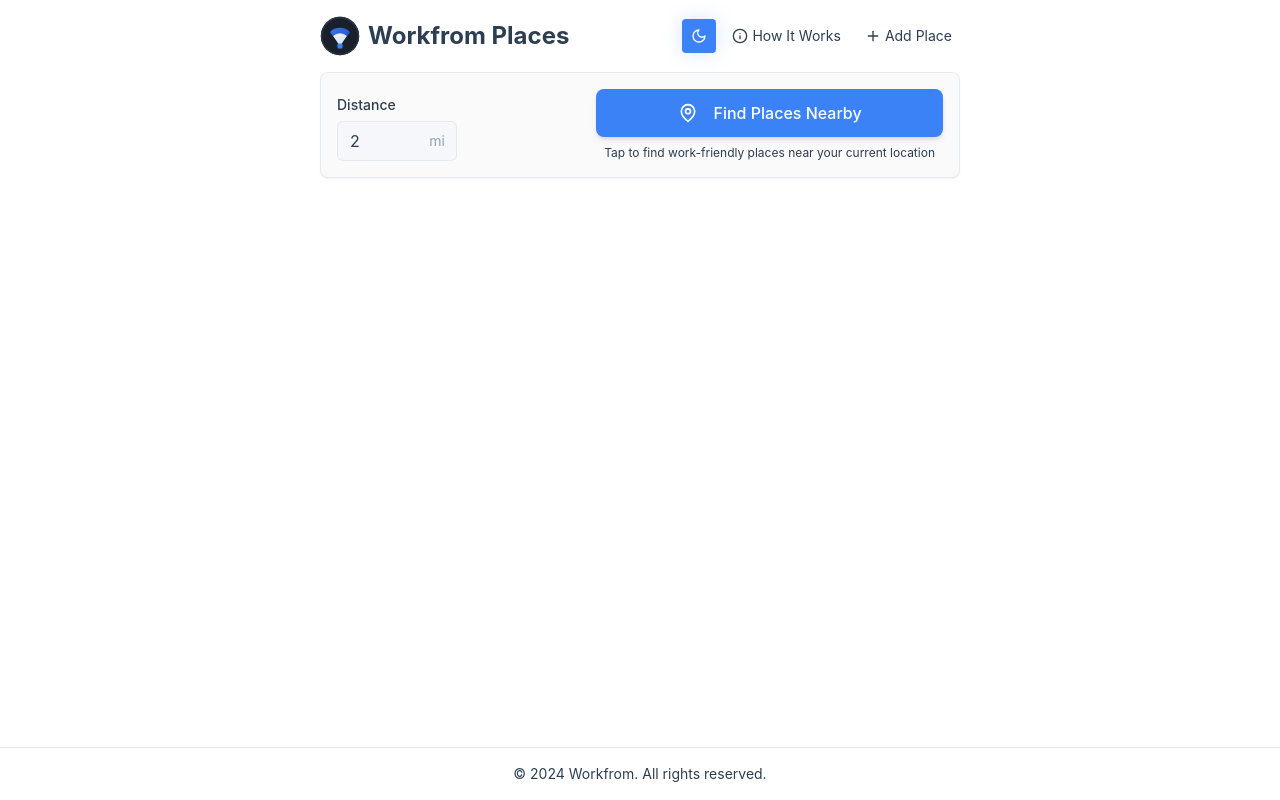
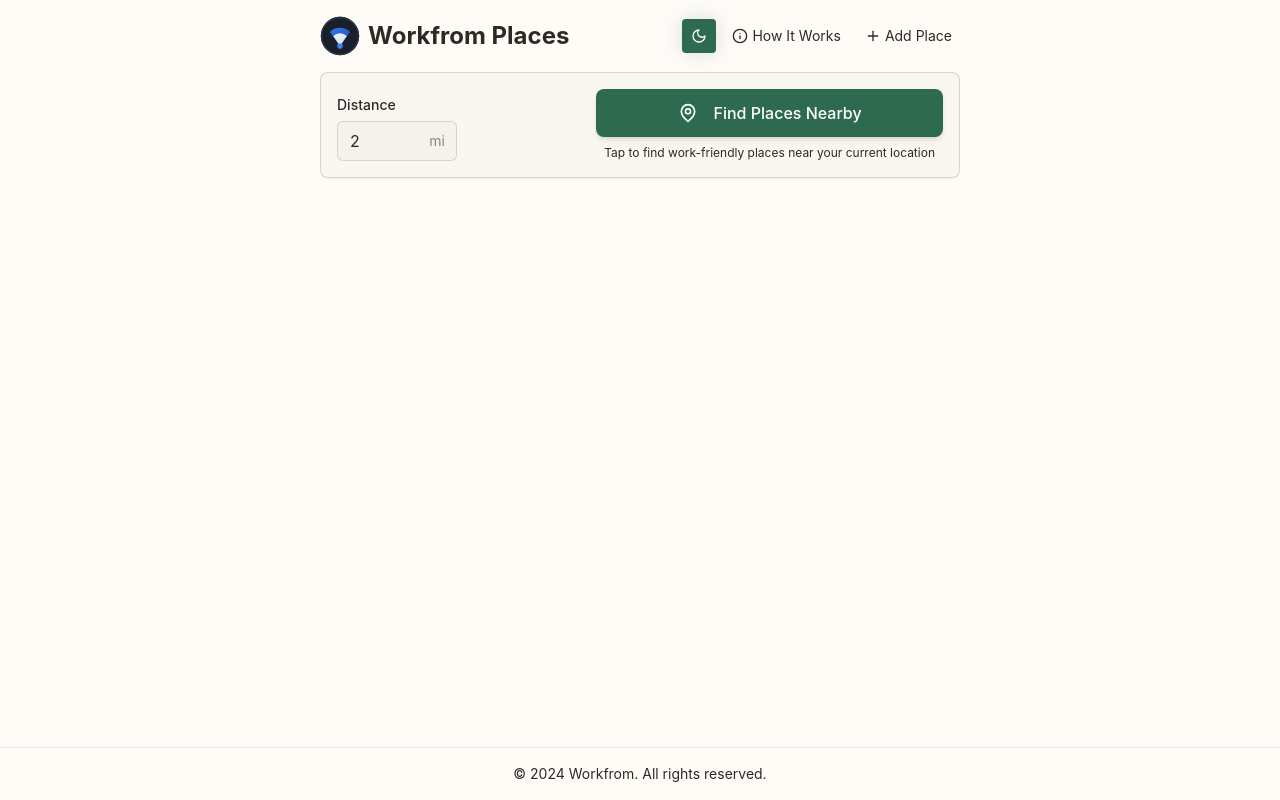
Before and after one commit to darrenbuckner/Workfrom-Places-Search-V2, a React (Create React App) app: page / in a window 1280 px wide. Built offline with nearby package versions, Linux system fonts and the light colour scheme.

Commit message:
this update polishes UX and UI, especially around the ai recommendation.

```diff
--- a/package.json
+++ b/package.json
@@ -22,7 +22,8 @@
     "react-scripts": "5.0.1",
     "recharts": "^2.12.0",
     "serverless-http": "^3.1.1",
-    "web-vitals": "^2.1.4"
+    "web-vitals": "^2.1.4",
+    "moment-timezone": "^0.5.45"
   },
   "devDependencies": {
     "@babel/plugin-proposal-private-property-in-object": "^7.21.11"
--- a/src/PlaceCard.js
+++ b/src/PlaceCard.js
@@ -113,7 +113,7 @@ const PlaceCard = ({ place, onPhotoClick, isRecommended, highlight }) => {
                     ? 'text-[var(--promoted-secondary)]'
                     : isDark && isRecommended
                       ? 'text-white'
-                      : 'text-text-secondary'
+                      : 'text-[var(--text-secondary)]'
                 }`}>
                   Distance: {place.distance} miles
                 </p>
@@ -232,7 +232,7 @@ const PlaceCard = ({ place, onPhotoClick, isRecommended, highlight }) => {
                     ? 'text-[var(--promoted-secondary)]'
                     : isDark && isRecommended
                       ? 'text-white'
-                      : 'text-text-secondary'
+                      : 'text-[var(--text-secondary)]'
                 }`}>
                   <User size={16} className="mr-1 flex-shrink-0" />
                   <span className="truncate">{place.os}</span>
--- a/src/theme.js
+++ b/src/theme.js
@@ -92,96 +92,96 @@ export const darkTheme = {
 };
 
 export const lightTheme = {
-  // Base colors - Clean whites with subtle warmth
-  'bg-primary': '#ffffff',            // Pure white for main background
-  'bg-secondary': '#fafafa',          // Soft white for secondary elements
-  'bg-tertiary': '#f5f7fa',          // Light blue-tinted white for depth
+  // Base colors - Natural whites and creams
+  'bg-primary': '#fffcf8',            // Warm white
+  'bg-secondary': '#faf7f2',          // Soft cream
+  'bg-tertiary': '#f5f2ed',          // Light beige
 
-  // Text colors - Balanced blues and grays
-  'text-primary': '#2c3e50',          // Deep blue-gray
-  'text-secondary': '#64748b',        // Medium blue-gray
-  'text-tertiary': '#94a3b8',         // Light blue-gray
+  // Text colors - Rich earth tones
+  'text-primary': '#2d2a26',          // Deep bark brown
+  'text-secondary': '#615c55',        // Warm gray
+  'text-tertiary': '#8c8782',         // Muted stone
 
-  // Action colors - Ocean-inspired blues
-  'action-primary': '#3b82f6',        // Clear ocean blue
-  'action-primary-hover': '#2563eb',  // Deeper ocean blue
-  'action-primary-light': 'rgba(59, 130, 246, 0.1)',
-  'action-primary-border': 'rgba(59, 130, 246, 0.2)',
+  // Action colors - Forest-inspired greens
+  'action-primary': '#2d6a4f',        // Forest green
+  'action-primary-hover': '#1b4332',  // Deep forest
+  'action-primary-light': 'rgba(45, 106, 79, 0.1)',
+  'action-primary-border': 'rgba(45, 106, 79, 0.2)',
 
-  // Border colors - Subtle definition
-  'border-primary': 'rgba(226, 232, 240, 0.8)',
-  'border-secondary': 'rgba(226, 232, 240, 0.5)',
+  // Border colors - Natural definition
+  'border-primary': 'rgba(210, 204, 193, 0.8)',  // Soft sand
+  'border-secondary': 'rgba(210, 204, 193, 0.5)', // Light sand
 
-  // Component specific - Clean and airy
-  'card-bg': '#ffffff',
-  'card-hover': '#f8fafc',
-  'input-bg': '#ffffff',
-  'input-border': '#e2e8f0',
-  'button-text': '#ffffff',
-  'button-text-muted': '#64748b',
+  // Component specific - Natural materials
+  'card-bg': '#fffcf8',               // Warm white
+  'card-hover': '#faf7f2',            // Soft cream
+  'input-bg': '#fffcf8',              // Warm white
+  'input-border': '#e6e2d9',          // Light stone
+  'button-text': '#ffffff',           // Pure white
+  'button-text-muted': '#615c55',     // Warm gray
 
-  // Interactive colors - Natural progression
-  'interactive-text': '#2c3e50',
-  'interactive-hover': '#1e293b',
-  'interactive-muted': '#64748b',
+  // Interactive colors - Organic progression
+  'interactive-text': '#2d2a26',      // Deep bark brown
+  'interactive-hover': '#1b4332',     // Deep forest
+  'interactive-muted': '#615c55',     // Warm gray
 
-  // Accent colors - Coastal palette
-  'accent-primary': '#3b82f6',
-  'accent-secondary': '#60a5fa',
-  'accent-muted': '#dbeafe',
+  // Accent colors - Nature-inspired
+  'accent-primary': '#2d6a4f',        // Forest green
+  'accent-secondary': '#40916c',      // Sage green
+  'accent-muted': '#d8f3dc',          // Mint mist
 
-  // Status colors - Natural and organic
-  'success': '#34d399',               // Fresh sage green
-  'warning': '#fbbf24',               // Warm sunlight
-  'error': '#f87171',                 // Coral red
-  'info': '#60a5fa',                  // Ocean spray
+  // Status colors - Natural alerts
+  'success': '#2d6a4f',               // Forest green
+  'warning': '#cc7722',               // Amber wood
+  'error': '#bc4749',                 // Clay red
+  'info': '#457b9d',                  // River blue
 
-  // Place-specific colors - Airy and spacious
-  'place-highlight-bg': '#f8fafc',
-  'place-highlight-border': '#e2e8f0',
-  'place-tag-bg': 'rgba(59, 130, 246, 0.08)',
-  'place-tag-text': '#3b82f6',
-  'place-score-high': '#34d399',
-  'place-score-medium': '#fbbf24',
-  'place-score-low': '#f87171',
-  'place-feature-icon': '#3b82f6',
-  'place-distance': '#64748b',
-  'place-hours': '#34d399',
-  'place-hours-closed': '#f87171',
+  // Place-specific colors - Natural spaces
+  'place-highlight-bg': '#faf7f2',
+  'place-highlight-border': '#e6e2d9',
+  'place-tag-bg': 'rgba(45, 106, 79, 0.08)',
+  'place-tag-text': '#2d6a4f',
+  'place-score-high': '#2d6a4f',
+  'place-score-medium': '#cc7722',
+  'place-score-low': '#bc4749',
+  'place-feature-icon': '#2d6a4f',
+  'place-distance': '#615c55',
+  'place-hours': '#2d6a4f',
+  'place-hours-closed': '#bc4749',
 
-  // Promoted place colors - Elevated but natural
-  'promoted-bg': '#f0f9ff',           // Sky blue background
-  'promoted-border': '#bae6fd',       // Soft blue border
-  'promoted-text': '#2c3e50',
-  'promoted-secondary': '#64748b',
-  'promoted-highlight': '#3b82f6',
-  'promoted-tag-bg': 'rgba(59, 130, 246, 0.08)',
-  'promoted-tag-text': '#3b82f6',
-  'promoted-score-bg': '#f0f9ff',
-  'promoted-score-text': '#2c3e50',
-  'promoted-feature-icon': '#3b82f6',
+  // Promoted place colors - Elevated natural
+  'promoted-bg': '#f0f7f4',           // Soft sage
+  'promoted-border': '#b7e4c7',       // Sage border
+  'promoted-text': '#2d2a26',
+  'promoted-secondary': '#615c55',
+  'promoted-highlight': '#2d6a4f',
+  'promoted-tag-bg': 'rgba(45, 106, 79, 0.08)',
+  'promoted-tag-text': '#2d6a4f',
+  'promoted-score-bg': '#f0f7f4',
+  'promoted-score-text': '#2d2a26',
+  'promoted-feature-icon': '#2d6a4f',
 
-  // Scoring colors - Ocean-inspired
-  'promoted-score-high': '#34d399',
-  'promoted-score-medium': '#fbbf24',
-  'promoted-score-low': '#f87171',
+  // Scoring colors - Nature-inspired states
+  'promoted-score-high': '#2d6a4f',
+  'promoted-score-medium': '#cc7722',
+  'promoted-score-low': '#bc4749',
 
   // Navigation - Clear wayfinding
-  'nav-active': '#3b82f6',
-  'nav-inactive': '#64748b',
-  'nav-hover': '#60a5fa',
+  'nav-active': '#2d6a4f',
+  'nav-inactive': '#615c55',
+  'nav-hover': '#40916c',
 
-  // Map elements - Coastal inspiration
-  'map-marker': '#3b82f6',
-  'map-marker-active': '#60a5fa',
-  'map-overlay': 'rgba(255, 255, 255, 0.9)',
+  // Map elements - Natural mapping
+  'map-marker': '#2d6a4f',
+  'map-marker-active': '#40916c',
+  'map-overlay': 'rgba(255, 252, 248, 0.9)',
 
   // Modal - Light and airy
-  'modal-overlay': 'rgba(255, 255, 255, 0.95)',
+  'modal-overlay': 'rgba(255, 252, 248, 0.95)',
 
-  // Gradients - Subtle coastal transitions
-  'gradient-primary': 'linear-gradient(to right, rgba(59, 130, 246, 0.08), rgba(59, 130, 246, 0.04))',
-  'gradient-hover': 'linear-gradient(to right, rgba(59, 130, 246, 0.12), rgba(59, 130, 246, 0.08))',
+  // Gradients - Organic transitions
+  'gradient-primary': 'linear-gradient(to right, rgba(45, 106, 79, 0.08), rgba(45, 106, 79, 0.04))',
+  'gradient-hover': 'linear-gradient(to right, rgba(45, 106, 79, 0.12), rgba(45, 106, 79, 0.08))',
 };
 
 // Helper functions
```
Also changed, not shown: src/PhotoModal.js (+98 -23 lines), src/QuickMatch.js (+89 -16 lines), 2 other files (tests, documents, lock files or other folders).
